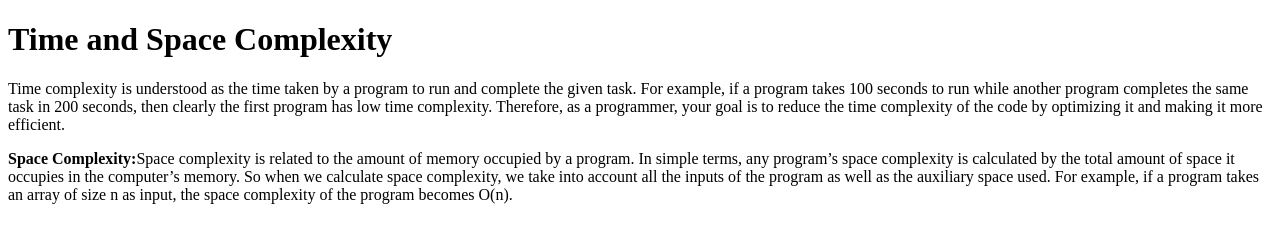
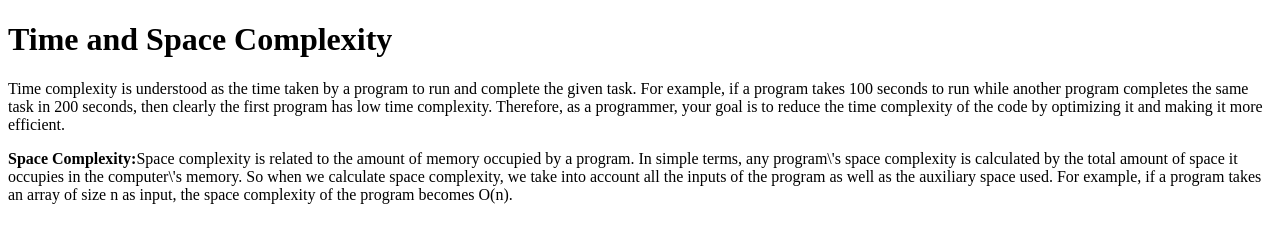
Before and after one commit to acciojob/time-and-space-complexity-Sravyabh, a website: page main.html in a window 1280 px wide. Drawn offline with Linux system fonts and the light colour scheme.

Commit message:
created a submission

```diff
--- a/main.html
+++ b/main.html
@@ -11,8 +11,6 @@
 	<h1>Time and Space Complexity</h1>
 	<p>Time complexity is understood as the time taken by a program to run and complete the given task. For example, if a program takes 100 seconds to run while another program completes the same task in 200 seconds, then clearly the first program has low time complexity. Therefore, as a programmer, your goal is to reduce the time complexity of the code by optimizing it and making it more efficient.</p>
 
-	<p><b>Space Complexity:</b>Space complexity is related to the amount of memory occupied by a program. In simple terms, any program’s space complexity is calculated by the total amount of space it occupies in the computer’s memory. So when we calculate space complexity, we take into account all the inputs of the program as well as the auxiliary space used. For example, if a program takes an array of size n as input, the space complexity of the program becomes O(n).</p> <script type="text/javascript" src="./script.js"></script>
-
+	<p><b>Space Complexity:</b>Space complexity is related to the amount of memory occupied by a program. In simple terms, any program\'s space complexity is calculated by the total amount of space it occupies in the computer\'s memory. So when we calculate space complexity, we take into account all the inputs of the program as well as the auxiliary space used. For example, if a program takes an array of size n as input, the space complexity of the program becomes O(n).</p>
 </body>
-
 </html>
```
